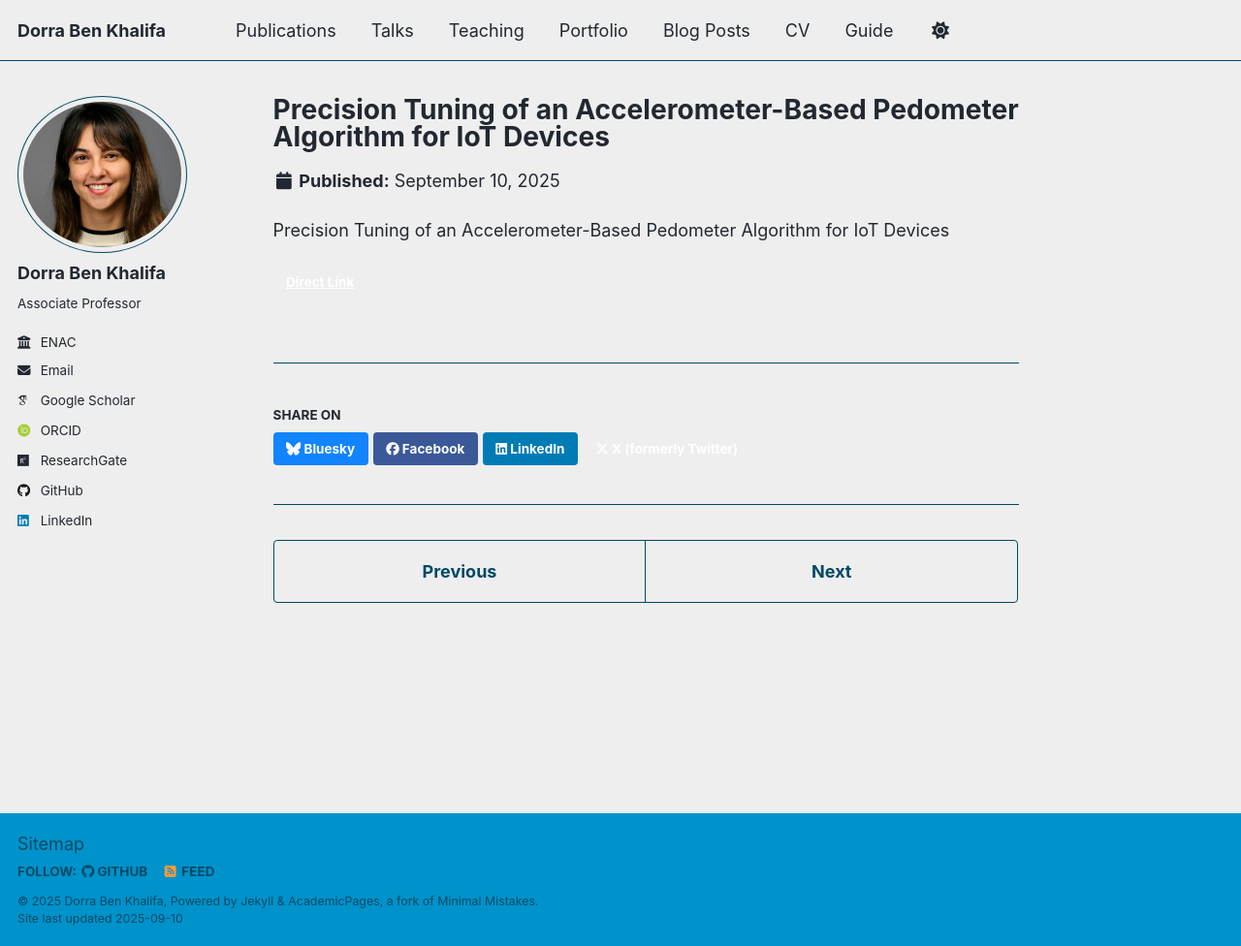
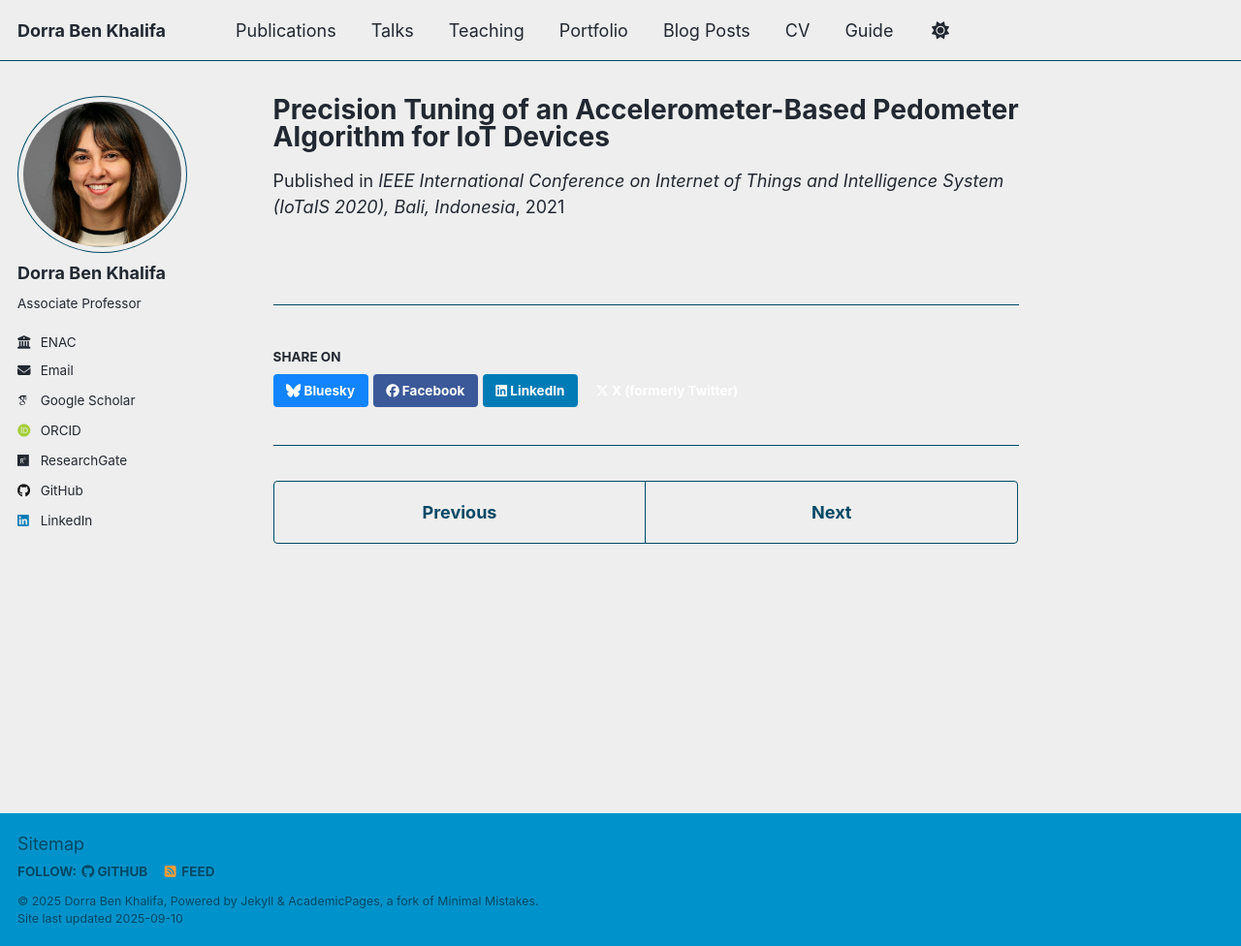
Before and after one commit to dbenkhalifa/dbenkhalifa.github.io, a Jekyll site: the page built from _publications/2020-PrecisionTuningofanAcceler.md, in a window 1280 px wide and 976 px high. Shown: the whole window at 97% size. Built offline with Jekyll 4.4.1, drawn with Linux system fonts in a browser that asks for light colours; some web fonts are replaced; a script that is not in the unit is left out.

Commit message:
Update 2020-PrecisionTuningofanAcceler.md

```diff
--- a/_publications/2020-PrecisionTuningofanAcceler.md
+++ b/_publications/2020-PrecisionTuningofanAcceler.md
@@ -1,13 +1,14 @@
 ---
-title: "Precision Tuning of an Accelerometer-Based Pedometer Algorithm for
-IoT Devices"
-authors: "Dorra Ben Khalifa and
-Matthieu Martel"
-conference: "{IEEE} International Conference on Internet of Things and Intelligence
-System, IoTaIS 2020, Bali, Indonesia, January 27-28, 2021"
+title: "Precision Tuning of an Accelerometer-Based Pedometer Algorithm for IoT Devices"
+collection: publications
+category: manuscripts
+permalink: /publication/2020-PrecisionTuningofanAcceler
+date: 2021-01-27
+venue: "IEEE International Conference on Internet of Things and Intelligence System (IoTaIS 2020), Bali, Indonesia"
+paperurl: "https://doi.org/10.1109/IoTaIS50849.2021.9359700"
+authors:
+  - "Dorra Ben Khalifa"
+  - "Matthieu Martel"
+conference: "IoTaIS 2020"
 year: 2020
-link: "https://doi.org/10.1109/IoTaIS50849.2021.9359700"
 ---
-
-Precision Tuning of an Accelerometer-Based Pedometer Algorithm for
-IoT Devices
```
